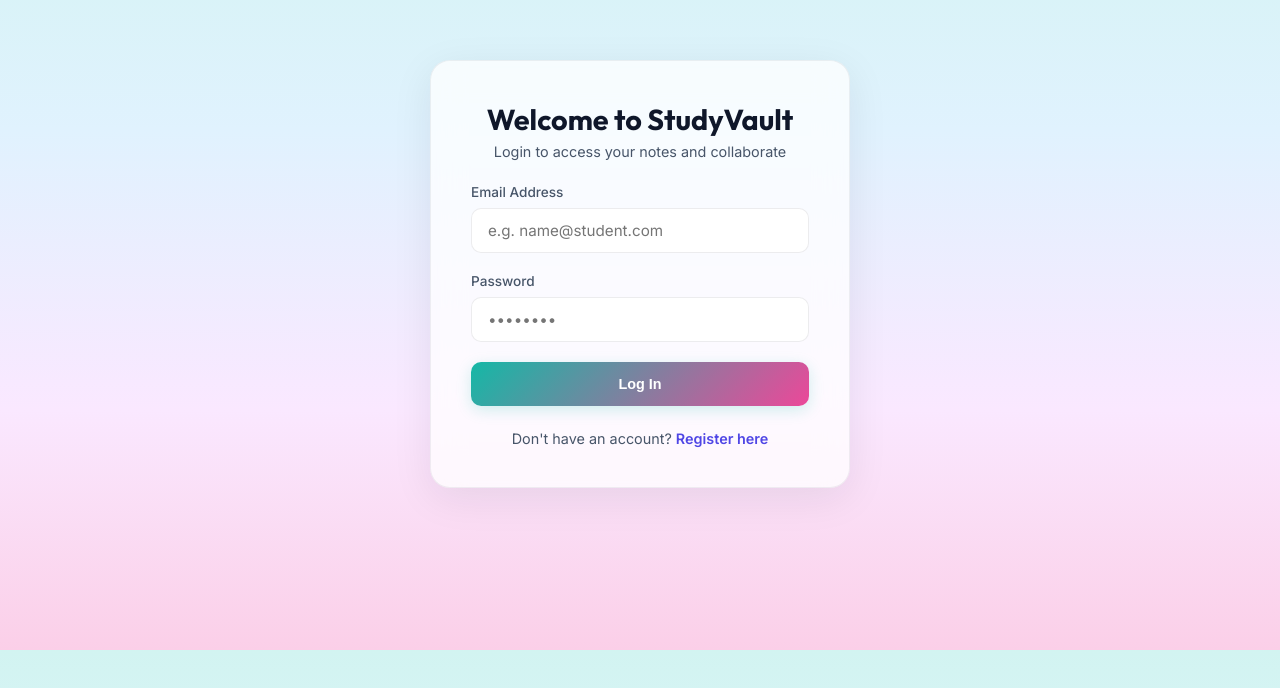
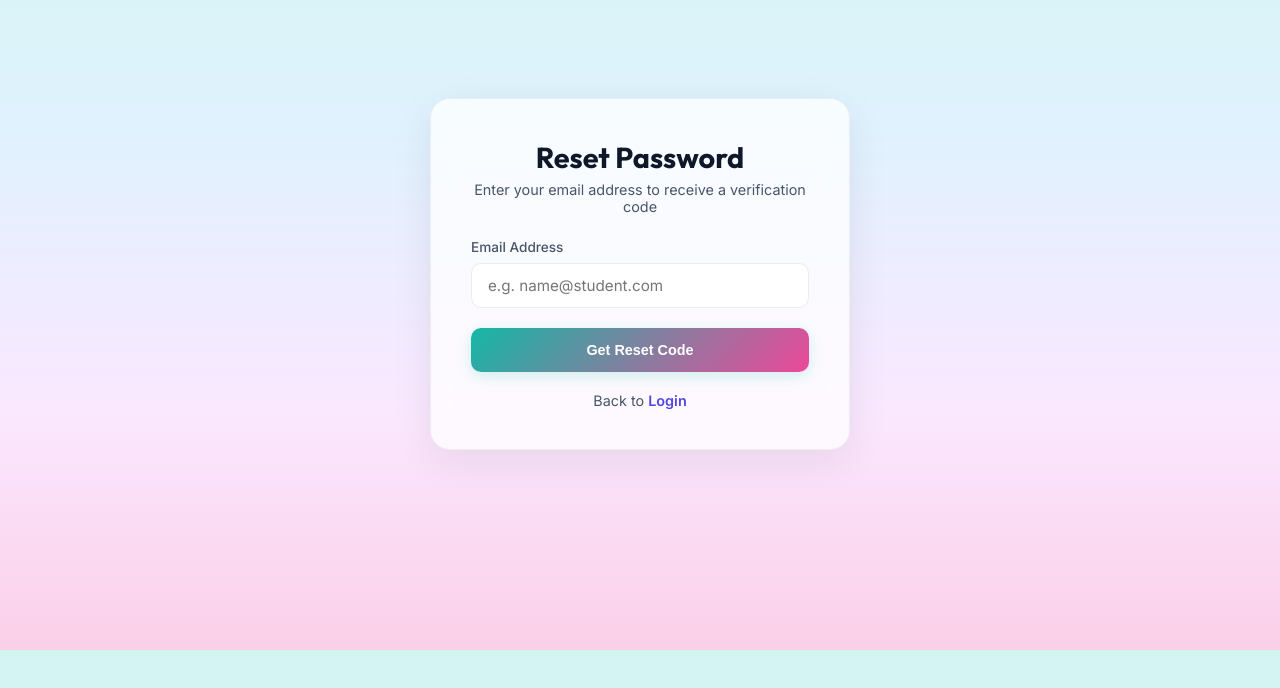
Before and after one commit to jashvithak18/StudyVault, a React (Vite) app in the folder frontend/: page /forgot-password in a window 1280 px wide. Before the commit this address led to /login. Shown: the part 150-838 px from the top of the page. Built offline with nearby package versions, Linux system fonts and the light colour scheme; no server answers; the HTML template or start-up script is replaced by a standard one.

Commit message:
Added forgot password feature and lowercase email normalization for login and signup

```diff
--- /dev/null
+++ b/frontend/src/pages/ForgotPassword.jsx
@@ -0,0 +1,144 @@
+import React, { useState } from 'react';
+import { Link, useNavigate } from 'react-router-dom';
+import axios from 'axios';
+import { API_BASE_URL } from '../utils/constants';
+
+const ForgotPassword = () => {
+  const [email, setEmail] = useState('');
+  const [code, setCode] = useState('');
+  const [newPassword, setNewPassword] = useState('');
+  const [step, setStep] = useState(1); // 1 = Request Code, 2 = Reset Password
+  const [error, setError] = useState(null);
+  const [successMessage, setSuccessMessage] = useState(null);
+  const [loading, setLoading] = useState(false);
+  const [devCode, setDevCode] = useState(''); // Holds generated code for easy dev testing
+  const navigate = useNavigate();
+
+  const handleRequestCode = async (e) => {
+    e.preventDefault();
+    if (!email) return;
+    setLoading(true);
+    setError(null);
+    setSuccessMessage(null);
+    try {
+      const response = await axios.post(`${API_BASE_URL}/auth/forgot-password`, { email });
+      setSuccessMessage("Reset code sent! Check the console or see below for the code.");
+      if (response.data.code) {
+        setDevCode(response.data.code); // Display it on screen for easy verification
+      }
+      setStep(2);
+    } catch (err) {
+      setError(err.response?.data?.message || 'Failed to request reset code');
+    } finally {
+      setLoading(false);
+    }
+  };
+
+  const handleResetPassword = async (e) => {
+    e.preventDefault();
+    if (!email || !code || !newPassword) return;
+    setLoading(true);
+    setError(null);
+    setSuccessMessage(null);
+    try {
+      await axios.post(`${API_BASE_URL}/auth/reset-password`, {
+        email,
+        code,
+        newPassword
+      });
+      setSuccessMessage("Password reset successfully! Redirecting to login...");
+      setTimeout(() => {
+        navigate('/login');
+      }, 2000);
+    } catch (err) {
+      setError(err.response?.data?.message || 'Failed to reset password');
+    } finally {
+      setLoading(false);
+    }
+  };
+
+  return (
+    <div className="auth-page">
+      <div className="auth-card">
+        <h2>Reset Password</h2>
+        <p className="auth-subtitle">
+          {step === 1
+            ? "Enter your email address to receive a verification code"
+            : "Enter the 6-digit code and your new password"}
+        </p>
+
+        {error && (
+          <div className="auth-error-alert" onClick={() => setError(null)}>
+            {error}
+          </div>
+        )}
+
+        {successMessage && (
+          <div className="alert-box success" style={{ marginBottom: '20px', fontSize: '0.85rem' }}>
+            {successMessage}
+          </div>
+        )}
+
+        {/* Developer testing assistant box */}
+        {devCode && (
+          <div className="alert-box success" style={{ background: 'rgba(20, 184, 166, 0.08)', color: '#0d9488', border: '1px solid rgba(20, 184, 166, 0.2)', marginBottom: '20px', fontSize: '0.9rem', textAlign: 'center', fontWeight: 'bold' }}>
+            TESTING CODE: {devCode}
+          </div>
+        )}
+
+        {step === 1 ? (
+          <form onSubmit={handleRequestCode} className="auth-form">
+            <div className="form-group">
+              <label htmlFor="email">Email Address</label>
+              <input
+                id="email"
+                type="email"
+                placeholder="e.g. name@student.com"
+                value={email}
+                onChange={(e) => setEmail(e.target.value)}
+                required
+              />
+            </div>
+            <button type="submit" className="btn btn-primary btn-block" disabled={loading}>
+              {loading ? 'Sending code...' : 'Get Reset Code'}
+            </button>
+          </form>
+        ) : (
+          <form onSubmit={handleResetPassword} className="auth-form">
+            <div className="form-group">
+              <label htmlFor="code">Verification Code</label>
+              <input
+                id="code"
+                type="text"
+                placeholder="6-digit code"
+                value={code}
+                onChange={(e) => setCode(e.target.value)}
+                required
+              />
+            </div>
+            <div className="form-group">
+              <label htmlFor="newPassword">New Password</label>
+              <input
+                id="newPassword"
+                type="password"
+                placeholder="Min 6 characters"
+                value={newPassword}
+                onChange={(e) => setNewPassword(e.target.value)}
+                required
+              />
+            </div>
+            <button type="submit" className="btn btn-primary btn-block" disabled={loading}>
+              {loading ? 'Resetting password...' : 'Reset Password'}
+            </button>
+          </form>
+        )}
+
+        <p className="auth-footer" style={{ marginTop: '20px' }}>
+          Back to <Link to="/login">Login</Link>
+        </p>
+      </div>
+    </div>
+  );
+};
+
+export default ForgotPassword;
--- a/frontend/src/pages/Login.jsx
+++ b/frontend/src/pages/Login.jsx
@@ -42,7 +42,10 @@ const Login = () => {
             />
           </div>
           <div className="form-group">
-            <label htmlFor="password">Password</label>
+            <div style={{ display: 'flex', justifyContent: 'space-between', alignItems: 'center', marginBottom: '8px' }}>
+              <label htmlFor="password" style={{ marginBottom: 0 }}>Password</label>
+              <Link to="/forgot-password" style={{ fontSize: '0.8rem', color: 'var(--accent-primary)', textDecoration: 'none', fontWeight: '500' }}>Forgot Password?</Link>
+            </div>
             <input
               id="password"
               type="password"
--- a/frontend/src/routes/AppRoutes.jsx
+++ b/frontend/src/routes/AppRoutes.jsx
@@ -5,6 +5,7 @@ import Loader from '../components/Loader';
 import Dashboard from '../pages/Dashboard';
 import Login from '../pages/Login';
 import Register from '../pages/Register';
+import ForgotPassword from '../pages/ForgotPassword';
 import UploadNotes from '../pages/UploadNotes';
 import NotesFeed from '../pages/NotesFeed';
 import Forum from '../pages/Forum';
@@ -29,6 +30,7 @@ const AppRoutes = () => {
     <Routes>
       <Route path="/login" element={<Login />} />
       <Route path="/register" element={<Register />} />
+      <Route path="/forgot-password" element={<ForgotPassword />} />
 
       <Route
         path="/"
```
Also changed, not shown: 2 other files (tests, documents, lock files or other folders).
